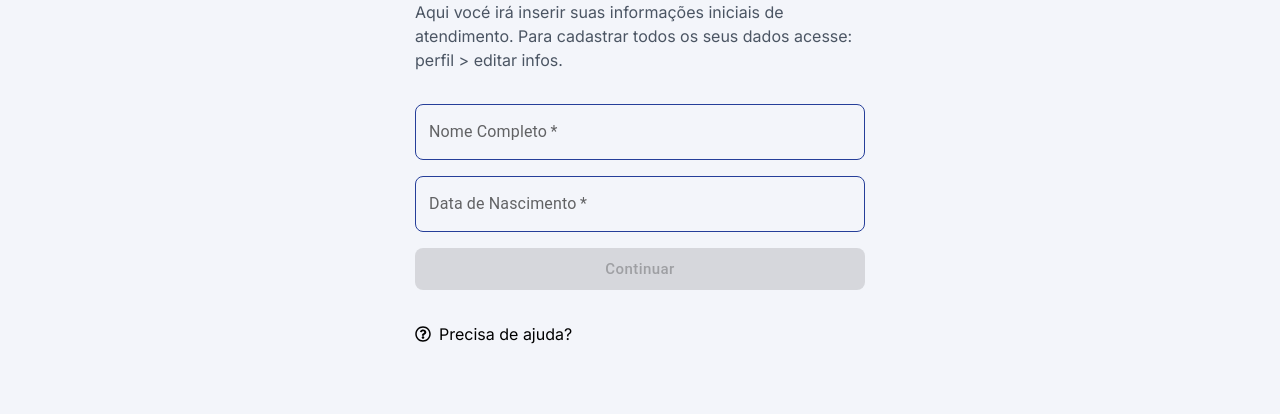
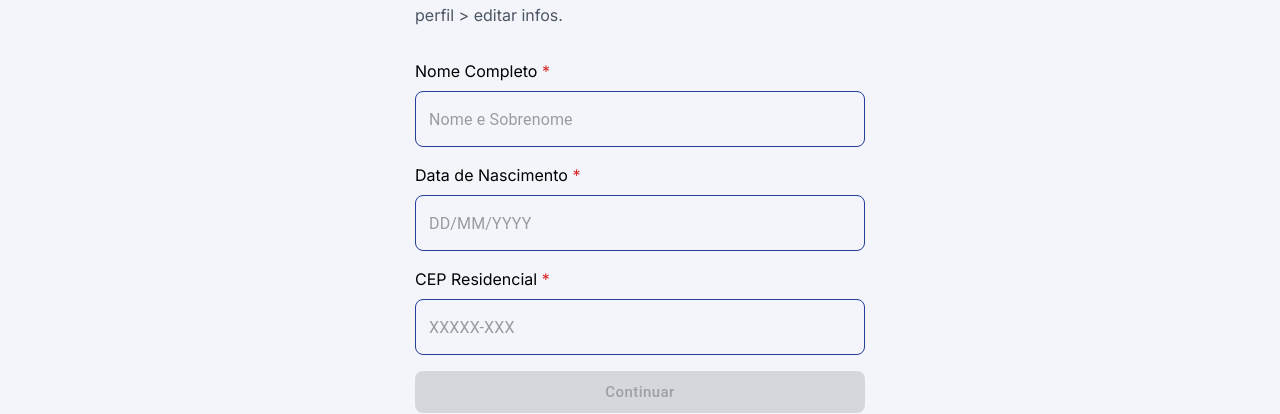
Before and after one commit to developmentHC/conectaBemFront, a Next.js app: page /auth/registro-profissional in a window 1280 px wide. Shown: the part 291-705 px from the top of the page. Built offline with nearby package versions, Linux system fonts and the light colour scheme; no server answers.

Commit message:
fix: label and add Cep

```diff
--- a/package.json
+++ b/package.json
@@ -19,6 +19,7 @@
     "@emotion/react": "^11.14.0",
     "@emotion/styled": "^11.14.0",
     "@hookform/resolvers": "^3.9.1",
+    "@mui/lab": "^6.0.0-beta.31",
     "@mui/material": "^6.2.0",
     "@mui/x-date-pickers": "^7.27.1",
     "@react-oauth/google": "^0.12.1",
--- a/src/components/Fields/CEPField.tsx
+++ b/src/components/Fields/CEPField.tsx
@@ -22,10 +22,10 @@ export const CEPField = forwardRef(({
 
   return (
     <TextField
-      label="CEP"
       defaultValue={!defaultValue ? undefined : formatCEP(defaultValue as string)}
       inputRef={ref}
       onChange={handleChange}
+      placeholder="XXXXX-XXX"
       {...props}
     />
   )
--- a/src/components/Fields/CpfCnpjField.tsx
+++ b/src/components/Fields/CpfCnpjField.tsx
@@ -28,7 +28,6 @@ export const CpfCnpjField = forwardRef(
 
     return (
       <TextField
-        label="CNPJ ou CPF do profissional"
         placeholder="XX.XXX.XXX/0001-XX"
         defaultValue={
           !defaultValue ? undefined : formatCpfCnpj(defaultValue as string)
--- a/src/features/auth/components/ProfissionalRegister/PersonalDataStep.tsx
+++ b/src/features/auth/components/ProfissionalRegister/PersonalDataStep.tsx
@@ -7,12 +7,14 @@ import { useForm } from "react-hook-form";
 import { DatePicker } from "@mui/x-date-pickers";
 import dayjs from "dayjs";
 import { useProfissionalRegisterStore } from "./useProfissionalRegisterStore";
+import { CEPField } from "@/components/Fields/CEPField";
 
 type Data = z.infer<typeof schema>;
 
 const schema = z.object({
   name: z.string().min(10, "Nome inválido"),
   birthdate: z.instanceof(Date),
+  cep: z.string().length(9, "CEP inválido"),
 });
 
 export const PersonalDataStep = () => {
@@ -38,17 +40,21 @@ export const PersonalDataStep = () => {
 
   return (
     <form onSubmit={onSubmit} className="flex flex-col gap-4">
+      <div className="flex flex-col gap-2">
+        <label>Nome Completo <span className="text-red-600">*</span></label>
         <TextField
           {...register("name")}
           id="name"
           variant="outlined"
           placeholder="Nome e Sobrenome"
-        label="Nome Completo"
           required
           helperText={errors.name?.message}
           error={!!errors.name}
         />
+      </div>
 
+      <div className="flex flex-col gap-2">
+        <label>Data de Nascimento <span className="text-red-600">*</span></label>
         <DatePicker
           maxDate={dayjs()}
           slotProps={{
@@ -63,8 +69,18 @@ export const PersonalDataStep = () => {
               shouldValidate: true,
             })
           }
-        label="Data de Nascimento"
         />
+      </div>
+
+      <div className="flex flex-col gap-2">
+        <label>CEP Residencial <span className="text-red-600">*</span></label>
+        <CEPField
+          {...register("cep")}
+          onChange={(e) =>
+            setValue("cep", e.target.value, { shouldValidate: true })
+          }
+        />
+      </div>
 
       <Button
         disabled={!isValid}
--- a/src/features/auth/components/ProfissionalRegister/ServiceLocationStep.tsx
+++ b/src/features/auth/components/ProfissionalRegister/ServiceLocationStep.tsx
@@ -67,27 +67,45 @@ export const ServiceLocationStep = () => {
 
   return (
     <form onSubmit={onSubmit} className="flex flex-col gap-4">
+      <div className="flex flex-col gap-2">
+        <label>
+          Nome da Clínica <span className="text-red-600">*</span>
+        </label>
         <TextField
           {...register("clinicName")}
-        label="Nome da Clínica"
           placeholder="Nome Fantasia"
           helperText={errors.clinicName?.message}
           error={!!errors.clinicName}
           required
         />
+      </div>
+      <div className="flex flex-col gap-2">
+        <label>
+          CNPJ OU CPF do Profissional <span className="text-red-600">*</span>
+        </label>
         <CpfCnpjField
           {...register("cpfCNPJ")}
           helperText={errors.cpfCNPJ?.message}
           error={!!errors.cpfCNPJ}
         />
+      </div>
+      <div className="flex flex-col gap-2">
+        <label>
+          CEP Local de Atendimento <span className="text-red-600">*</span>
+        </label>
         <CEPField
           {...register("cep")}
           helperText={errors.cep?.message}
           error={!!errors.cep}
         />
+      </div>
+      <div className="flex flex-col gap-2">
+        <label>
+          Logradouro da Clínica <span className="text-red-600">*</span>
+        </label>
         <TextField
           {...register("address")}
-        label="Logradouro da Clínica"
+          placeholder="Rua, Avenida, Travessa"
           helperText={errors.address?.message}
           error={!!errors.address}
           slotProps={{
@@ -95,13 +113,17 @@ export const ServiceLocationStep = () => {
               shrink: true,
             },
           }}
-        disabled
         />
+      </div>
       <div className="flex gap-4">
+        <div className="flex flex-col gap-2">
+          <label>
+            Bairro da Clínica <span className="text-red-600">*</span>
+          </label>
           <TextField
             className="w-full"
+            placeholder="Bairro"
             {...register("neighborhood")}
-          label="Bairro da Clínica"
             helperText={errors.neighborhood?.message}
             error={!!errors.neighborhood}
             slotProps={{
@@ -109,23 +131,30 @@ export const ServiceLocationStep = () => {
                 shrink: true,
               },
             }}
-          disabled
           />
+        </div>
+        <div className="flex flex-col gap-2">
+          <label>
+            Número <span className="text-red-600">*</span>
+          </label>
           <TextField
             {...register("number")}
+            placeholder="1014"
             type="number"
-          label="Número"
             helperText={errors.number?.message}
             error={!!errors.number}
             required
           />
         </div>
+      </div>
 
+      <div className="flex flex-col gap-2">
+        <label>Complemento</label>
         <TextField
           {...register("complement")}
-        label="Complemento"
           placeholder="Sala 1101, bloco B"
         />
+      </div>
 
       <Button
         disabled={!isValid}
--- a/src/features/auth/components/ProfissionalRegister/SpecialtyStep.tsx
+++ b/src/features/auth/components/ProfissionalRegister/SpecialtyStep.tsx
@@ -116,6 +116,9 @@ export const SpecialtyStep = () => {
           multiline
           rows={3}
         />
+        <Button className="text-button" variant="contained">
+          Enviar sugestão
+        </Button>
       </div>
       <div className="flex flex-col gap-6">
         <div className="flex flex-col gap-2">
--- a/src/providers/LocalizationProvider.tsx
+++ b/src/providers/LocalizationProvider.tsx
@@ -1,7 +1,7 @@
 "use client"
 
 import { AdapterDayjs } from "@mui/x-date-pickers/AdapterDayjs";
-import { LocalizationProvider } from "@mui/x-date-pickers";
+import { LocalizationProvider } from '@mui/x-date-pickers/LocalizationProvider';
 import 'dayjs/locale/pt-br';
 
 export const MuiLocalizationProvider = ({
```
Also changed, not shown: 2 other files (tests, documents, lock files or other folders). Lines whose indentation alone changed are shown as unchanged.
